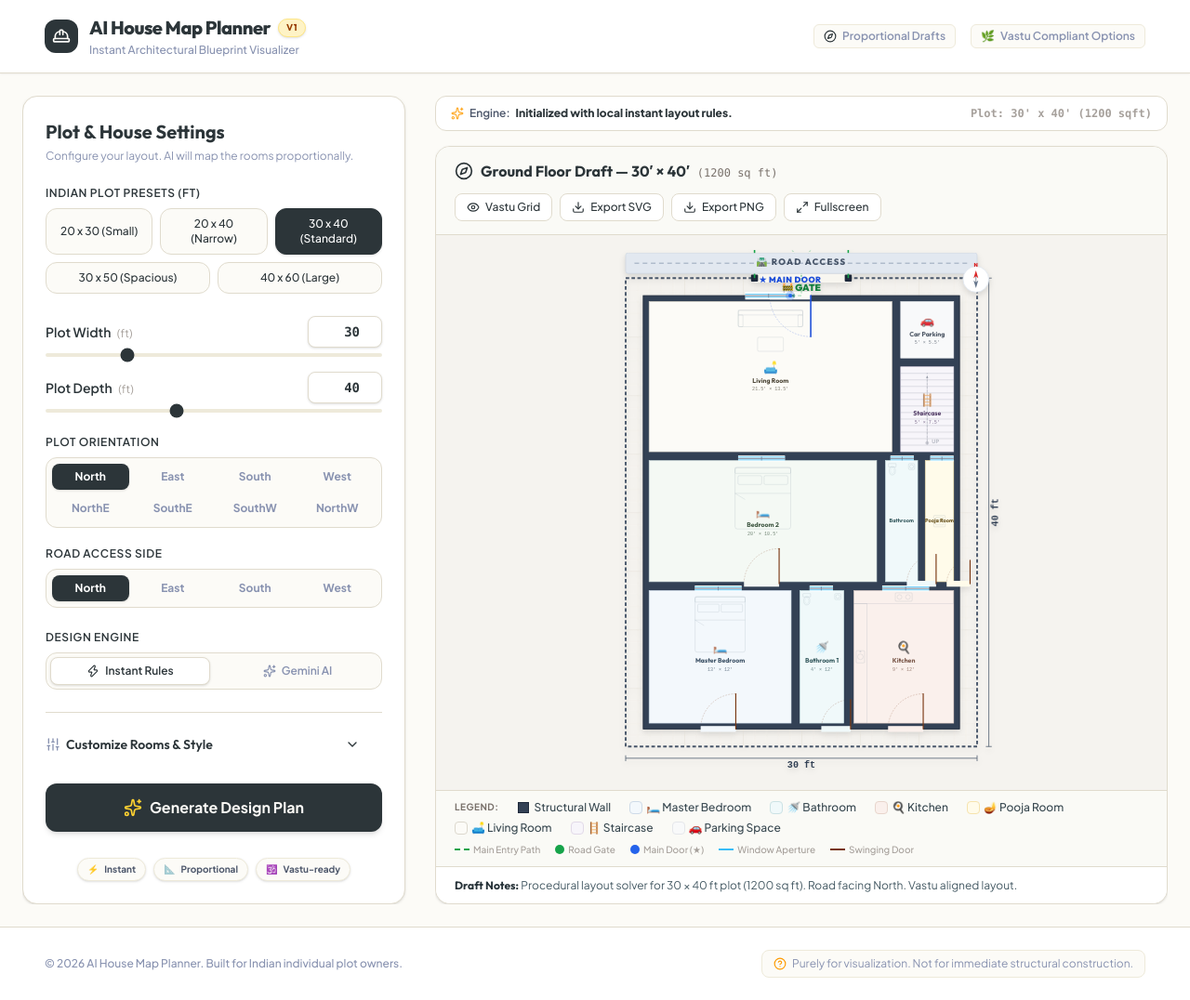
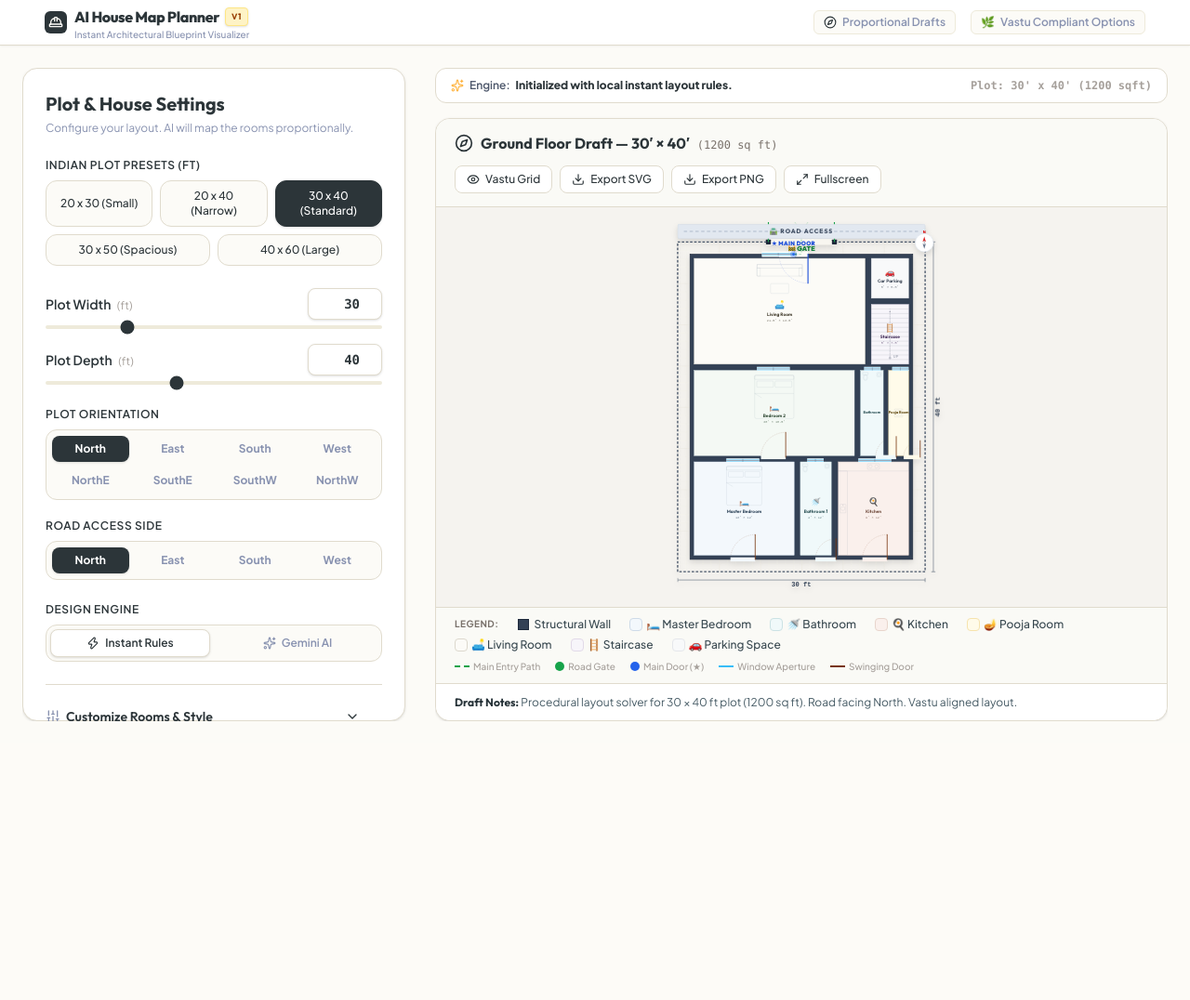
Before and after one commit to itsrajaniket/aihouseplanner, a Next.js app: page / in a window 1280 px wide. Shown: the whole page at 93% size. After the commit the page ends 800 px from the top, so only its background shows below. Built offline with nearby package versions, Linux system fonts and the light colour scheme.

Commit message:
feat: implement main layout page with generation engine and floor management system

```diff
--- a/app/page.tsx
+++ b/app/page.tsx
@@ -185,18 +185,18 @@ export default function Home() {
   return (
     <div className="flex-1 lg:h-screen bg-[#fcfbf7] text-[#2c3539] flex flex-col font-sans lg:overflow-hidden">
       {/* Top Banner Navigation */}
-      <header className="border-b border-[#e0dbcd] bg-white shadow-xs">
-        <div className="max-w-[1440px] mx-auto w-full py-4 px-6 md:px-12 flex justify-between items-center">
-          <div className="flex items-center gap-3">
-            <div className="bg-[#2c3539] p-2 rounded-xl text-[#fdfbf7]">
-              <HardHat className="w-5 h-5" />
+      <header className="border-b border-[#e0dbcd] bg-white shadow-xs z-20">
+        <div className="max-w-[1440px] mx-auto w-full py-1.5 px-6 md:px-12 flex justify-between items-center">
+          <div className="flex items-center gap-2">
+            <div className="bg-[#2c3539] p-1 rounded-md text-[#fdfbf7]">
+              <HardHat className="w-4 h-4" />
             </div>
             <div>
-              <h1 className="font-extrabold text-lg md:text-xl font-outfit tracking-tight text-[#2c3539] flex items-center gap-2">
+              <h1 className="font-extrabold text-sm md:text-base font-outfit tracking-tight text-[#2c3539] flex items-center gap-1.5">
                 AI House Map Planner
-                <span className="text-[10px] bg-amber-100 text-amber-800 border border-amber-200 px-2 py-0.5 rounded-full font-bold uppercase tracking-wider shadow-sm">V1</span>
+                <span className="text-[9px] bg-amber-100 text-amber-800 border border-amber-200 px-1.5 py-0.5 rounded-sm font-bold uppercase tracking-wider shadow-sm">V1</span>
               </h1>
-              <p className="text-[10px] md:text-xs text-[#8892b0] font-medium mt-0.5">Instant Architectural Blueprint Visualizer</p>
+              <p className="text-[9px] md:text-[10px] text-[#8892b0] font-medium leading-none mt-0.5">Instant Architectural Blueprint Visualizer</p>
             </div>
           </div>
 
@@ -212,8 +212,9 @@ export default function Home() {
       </header>
 
       {/* Main Content Area */}
-      <main className="flex-1 flex flex-col lg:flex-row gap-6 p-4 md:p-6 lg:p-6 max-w-[1440px] mx-auto w-full lg:min-h-0 lg:overflow-hidden">
-        {/* Left Side: Form */}
+      <div className="flex-1 relative lg:min-h-0 lg:overflow-hidden flex justify-center w-full">
+        <main className="lg:absolute lg:inset-0 flex flex-col lg:flex-row gap-6 p-4 md:p-6 lg:p-6 max-w-[1440px] mx-auto w-full">
+          {/* Left Side: Form */}
         <section className="w-full lg:w-[380px] xl:w-[420px] shrink-0 lg:overflow-y-auto lg:pr-2 pb-4 lg:pb-0 custom-scrollbar lg:min-h-0">
           <InputForm onSubmit={handleGenerate} isLoading={isLoading} lockedEngine={lockedEngine} />
         </section>
@@ -284,17 +285,8 @@ export default function Home() {
             </div>
           )}
         </section>
-      </main>
-
-      {/* Footer */}
-      <footer className="border-t border-[#e0dbcd] bg-white py-6 px-6 text-center text-xs text-[#8892b0] mt-auto">
-        <div className="max-w-[1440px] mx-auto flex flex-col sm:flex-row justify-between items-center gap-4 px-0 md:px-6">
-          <p className="font-medium">© {new Date().getFullYear()} AI House Map Planner. Built for Indian individual plot owners.</p>
-          <p className="flex items-center gap-1.5 justify-center bg-[#fcfbf7] px-3 py-1.5 rounded-lg border border-[#eeeada]">
-            <HelpCircle className="w-3.5 h-3.5 text-amber-500" /> Purely for visualization. Not for immediate structural construction.
-          </p>
-        </div>
-      </footer>
+        </main>
+      </div>
     </div>
   );
 }
```
